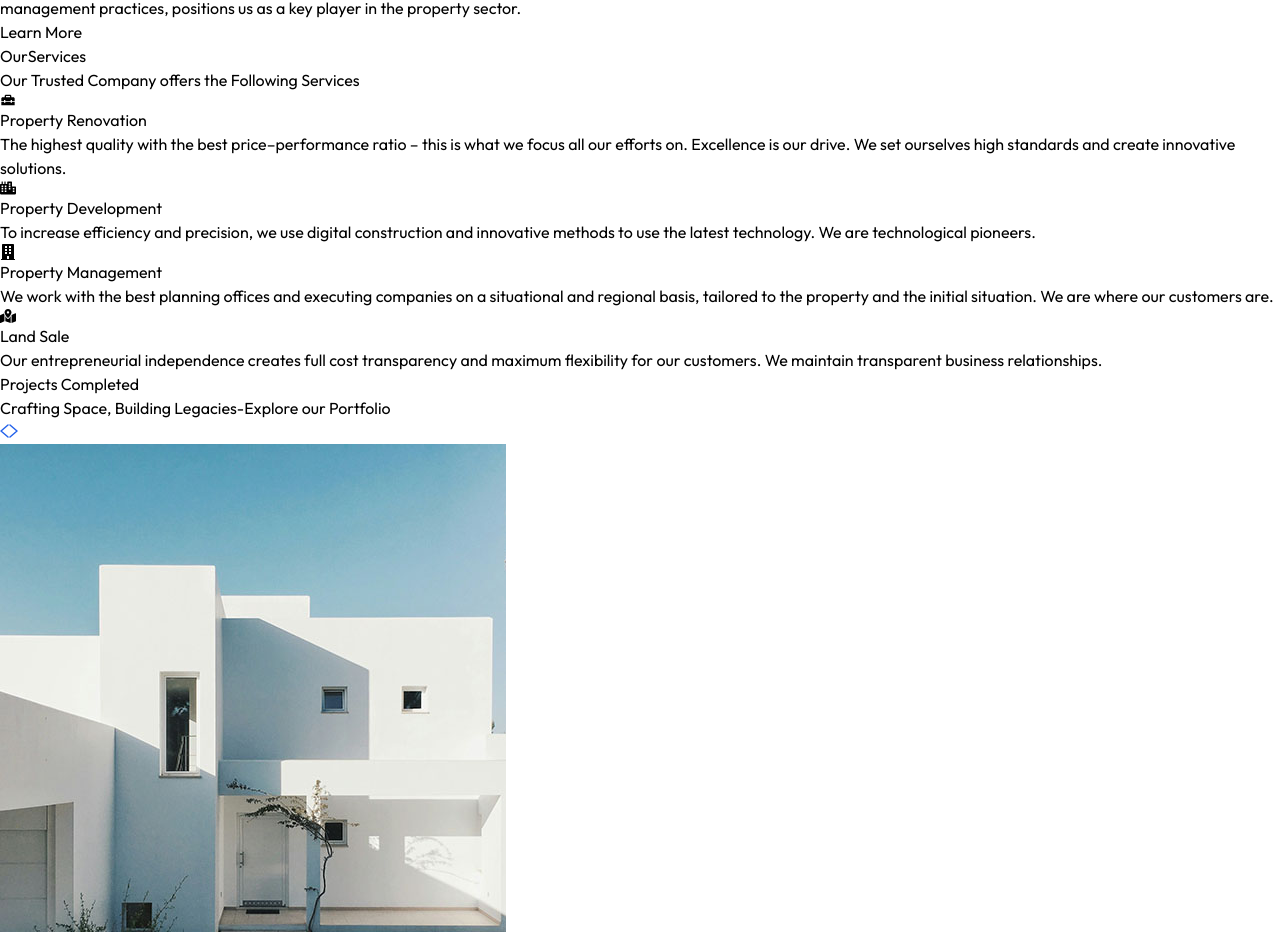
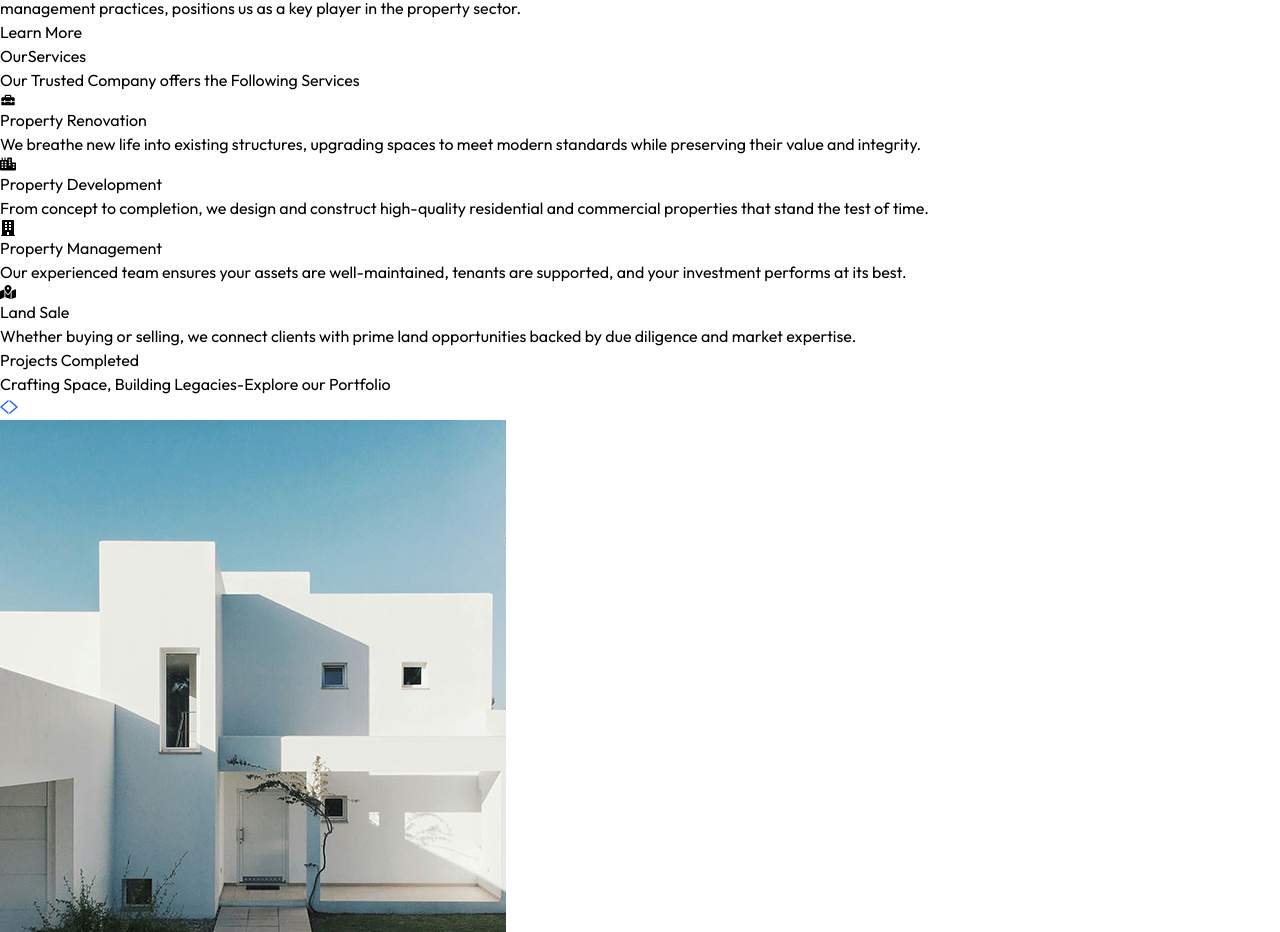
Before and after one commit to Muraydevs1/realest, a React (Vite) app: page / in a window 1280 px wide. Shown: the part 2060-2992 px from the top of the page. Built offline with nearby package versions, Linux system fonts and the light colour scheme.

Commit message:
new changes

```diff
--- a/src/components/Services.jsx
+++ b/src/components/Services.jsx
@@ -18,7 +18,7 @@ function Services() {
                     </div>
                     <h3 className="text-xl font-semibold mb-2">Property Renovation</h3>
                     <p className="text-gray-700 text-sm leading-relaxed">
-                        The highest quality with the best price–performance ratio – this is what we focus all our efforts on. Excellence is our drive. We set ourselves high standards and create innovative solutions.
+                        We breathe new life into existing structures, upgrading spaces to meet modern standards while preserving their value and integrity.
                     </p>
                 </div>
                 <div className="bg-orange-50 p-6 rounded-md shadow hover:shadow-lg transition">
@@ -27,7 +27,7 @@ function Services() {
                     </div>
                     <h3 className="text-xl font-semibold mb-2">Property Development</h3>
                     <p className="text-gray-700 text-sm leading-relaxed">
-                        To increase efficiency and precision, we use digital construction and innovative methods to use the latest technology. We are technological pioneers.
+                        From concept to completion, we design and construct high-quality residential and commercial properties that stand the test of time.
                     </p>
                 </div>
                 <div className="bg-orange-50 p-6 rounded-md shadow hover:shadow-lg transition">
@@ -36,7 +36,7 @@ function Services() {
                     </div>
                     <h3 className="text-xl font-semibold mb-2">Property Management</h3>
                     <p className="text-gray-700 text-sm leading-relaxed">
-                        We work with the best planning offices and executing companies on a situational and regional basis, tailored to the property and the initial situation. We are where our customers are.
+                        Our experienced team ensures your assets are well-maintained, tenants are supported, and your investment performs at its best.
                     </p>
                 </div>
                 <div className="bg-orange-50 p-6 rounded-md shadow hover:shadow-lg transition">
@@ -45,7 +45,7 @@ function Services() {
                     </div>
                     <h3 className="text-xl font-semibold mb-2">Land Sale</h3>
                     <p className="text-gray-700 text-sm leading-relaxed">
-                        Our entrepreneurial independence creates full cost transparency and maximum flexibility for our customers. We maintain transparent business relationships.
+                         Whether buying or selling, we connect clients with prime land opportunities backed by due diligence and market expertise.
                     </p>
                 </div>
             </div>
```
